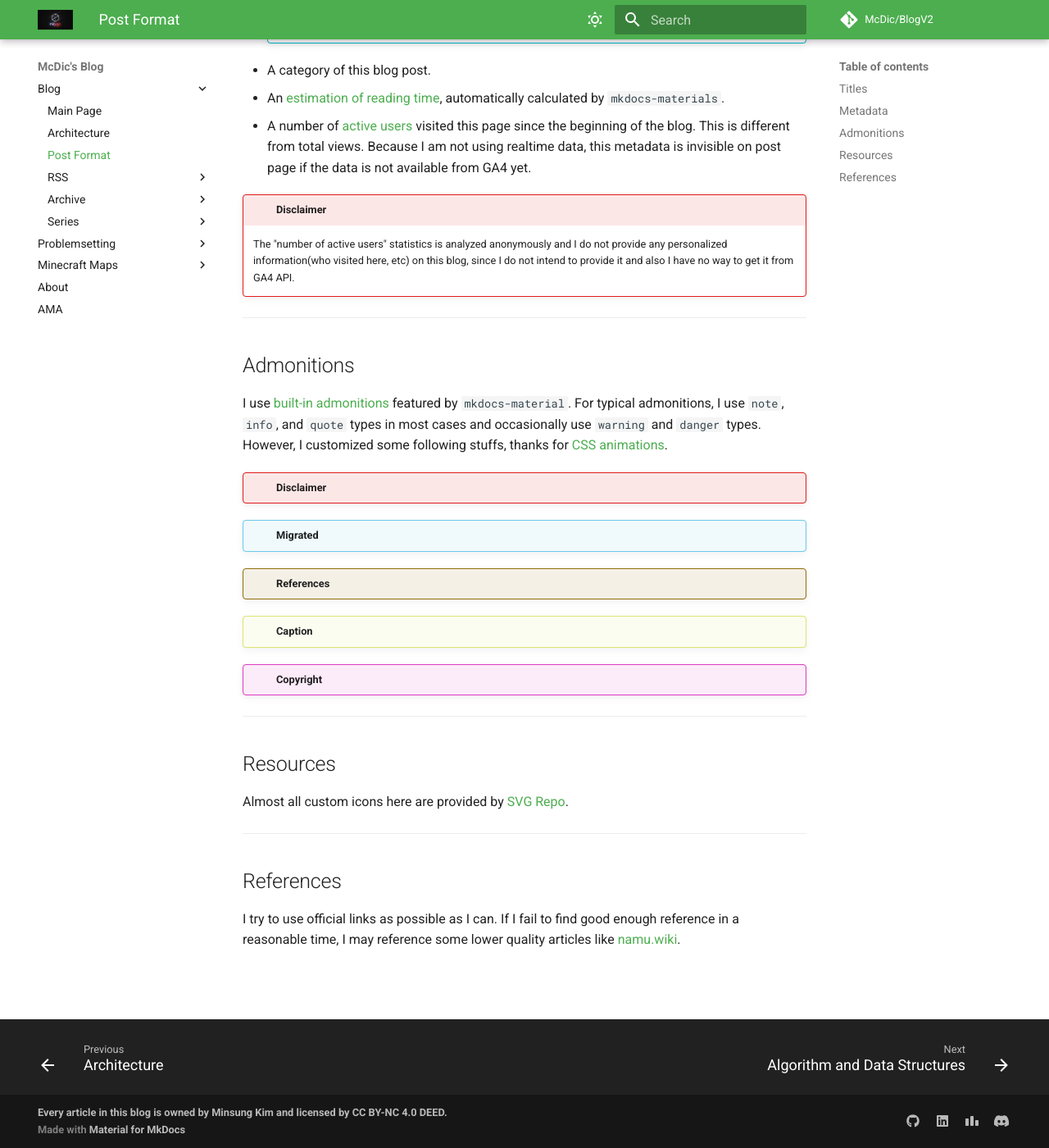
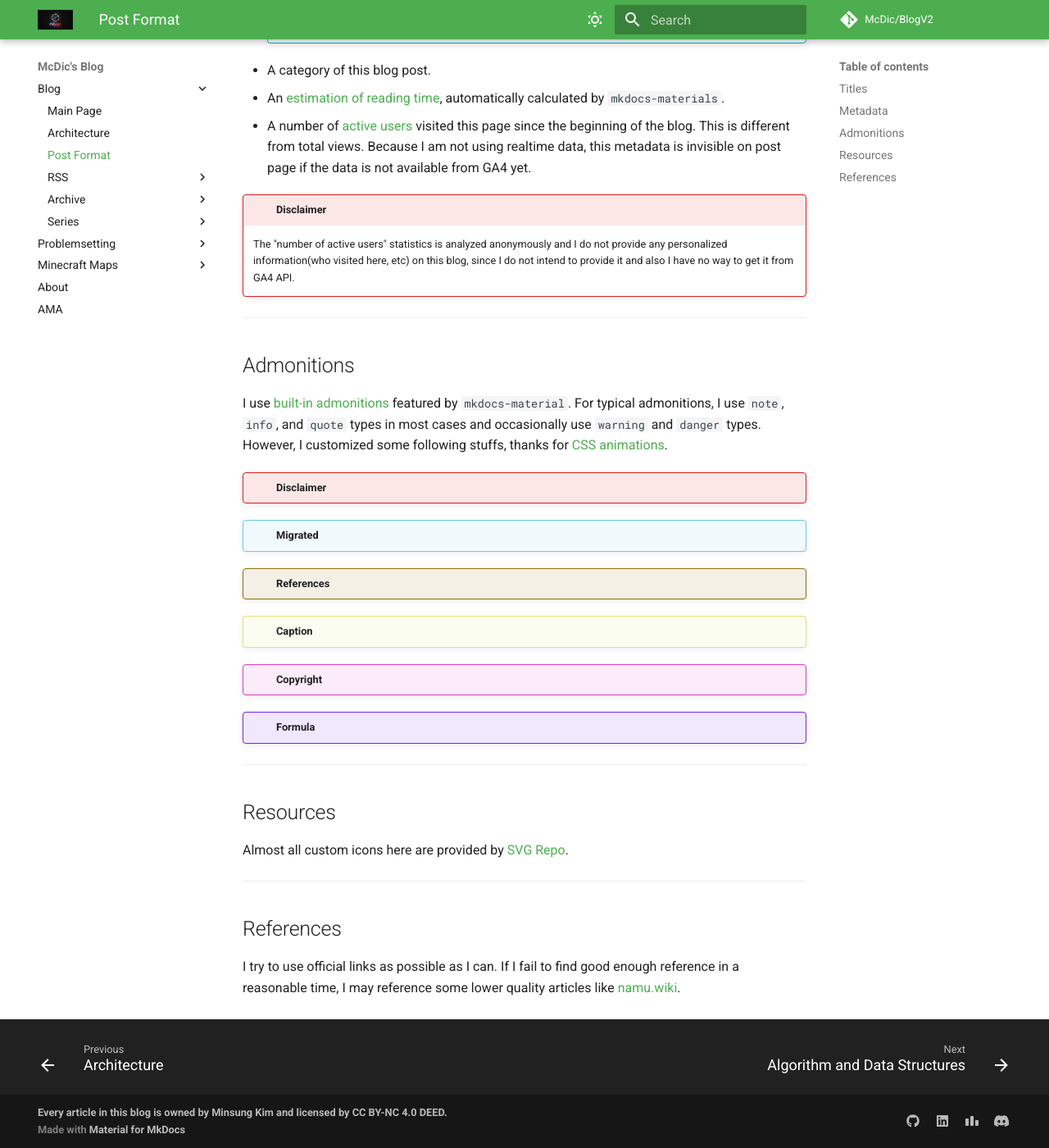
Before and after one commit to McDic/BlogV2, an MkDocs documentation site: the page built from docs/format.md, in a window 1280 px wide and 1400 px high, scrolled down 1007 px. Shown: the whole window at 82% size. Built offline with MkDocs 1.6.1 and Material for MkDocs 9.7.7, drawn with Linux system fonts in a browser that asks for light colours; comment, search, counter and statistics services are not loaded.

Commit message:
Added `formula` admonition

```diff
--- a/docs/format.md
+++ b/docs/format.md
@@ -73,6 +73,8 @@ However, I customized some following stuffs, thanks for [CSS animations](https:/
 
 !!! copyright
 
+!!! formula
+
 ---
 
 ## Resources
--- a/docs/stylesheets/admonitions.css
+++ b/docs/stylesheets/admonitions.css
@@ -4,6 +4,7 @@
     --md-admonition-icon--migrated: url("/assets/icons/svgrepo/migration.svg");
     --md-admonition-icon--caption: url("/assets/icons/svgrepo/picture.svg");
     --md-admonition-icon--copyright: url("/assets/icons/svgrepo/copyright_simpler.svg");
+    --md-admonition-icon--formula: url("/assets/icons/svgrepo/formula.svg");
     --md-admonition-animation-heartbeat-x: 0;
     --md-admonition-animation-heartbeat-y: 0;
     --md-admonition-animation-heartbeat-z: 1;
@@ -137,3 +138,18 @@
     -webkit-mask-image: var(--md-admonition-icon--copyright);
             mask-image: var(--md-admonition-icon--copyright);
 }
+
+.md-typeset .admonition.formula,
+.md-typeset details.formula {
+    border-color: rgb(114, 35, 240);
+}
+.md-typeset .formula > .admonition-title,
+.md-typeset .formula > summary {
+    background-color: rgba(114, 35, 240, 0.1);
+}
+.md-typeset .formula > .admonition-title::before,
+.md-typeset .formula > summary::before {
+    background-color: rgb(114, 35, 240);
+    -webkit-mask-image: var(--md-admonition-icon--formula);
+            mask-image: var(--md-admonition-icon--formula);
+}
```
Also changed, not shown: docs/posts/tho/tho4.md (+12 -6 lines), overrides/.icons/svgrepo/formula.svg (added).
